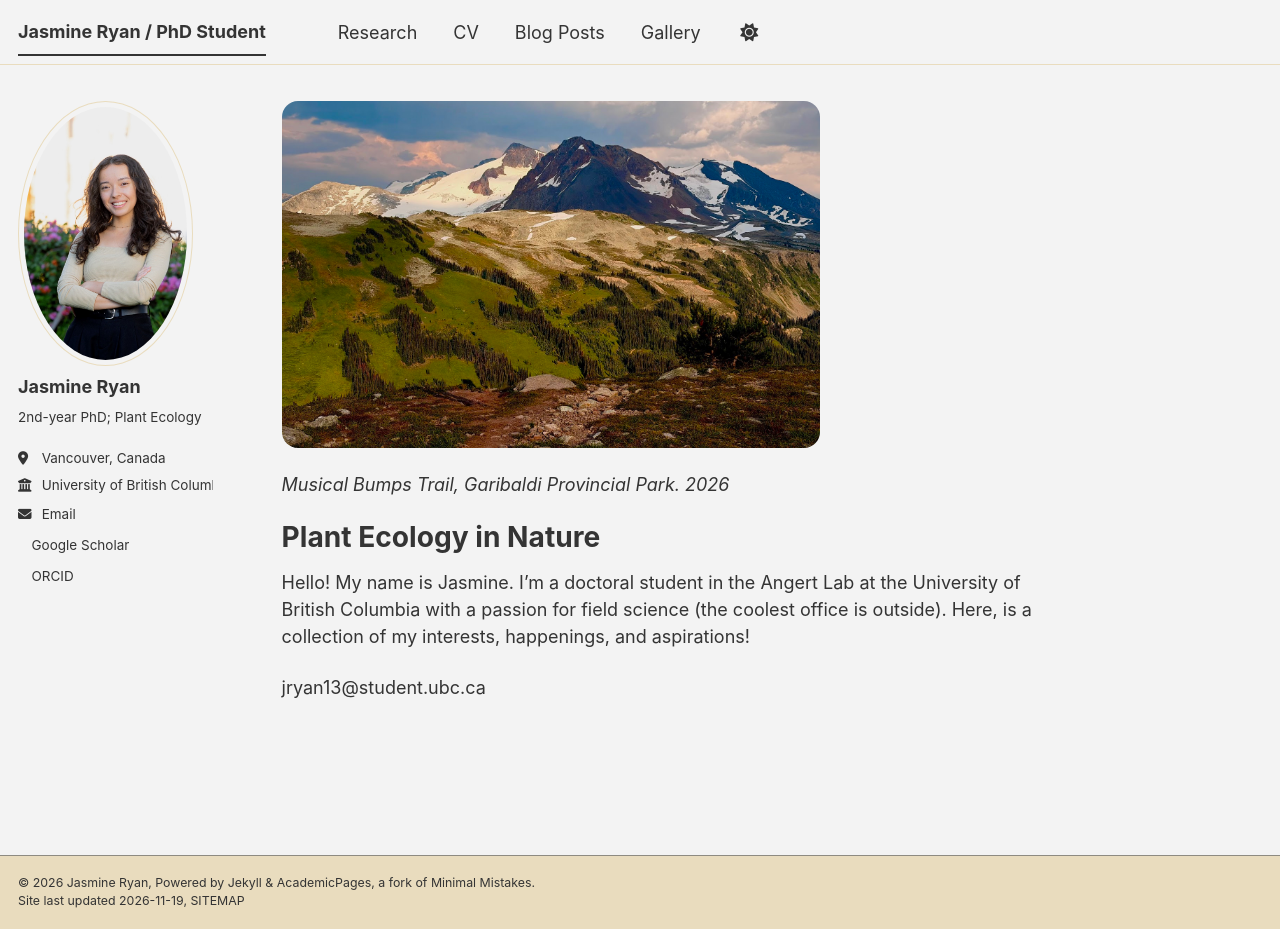
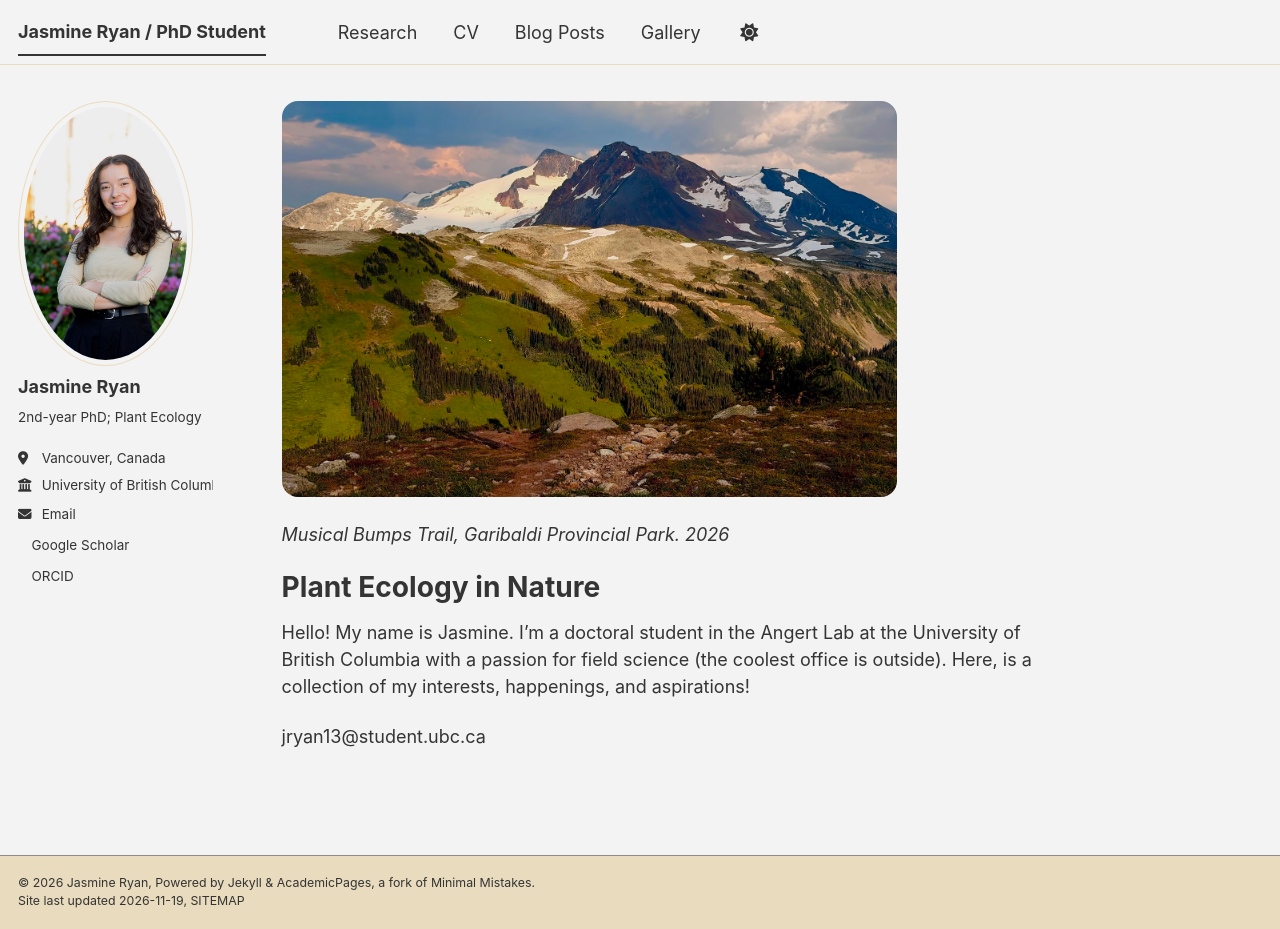
Before and after one commit to jasminexryan/jasminexryan.github.io, a Jekyll site: the page built from _pages/about.md, in a window 1280 px wide and 929 px high. Built offline with Jekyll 4.4.1, drawn with Linux system fonts in a browser that asks for light colours; a script bundle is joined from its source files by our own code; a style sheet for code colours, icons or effects is not loaded.

Commit message:
Update about.md

```diff
--- a/_pages/about.md
+++ b/_pages/about.md
@@ -6,7 +6,7 @@ redirect_from:
   - /about.html
 ---
 
-![Musical Bumps Trail, Garibaldi Provincial Park. 2026]({{ site.baseurl }}/images/musicalbumps_landscape.jpg){: style="border-radius:16px; width:70%;"}
+![Musical Bumps Trail, Garibaldi Provincial Park. 2026]({{ site.baseurl }}/images/musicalbumps_landscape.jpg){: style="border-radius:16px; width:80%;"}
 
 *Musical Bumps Trail, Garibaldi Provincial Park. 2026*
 
```
